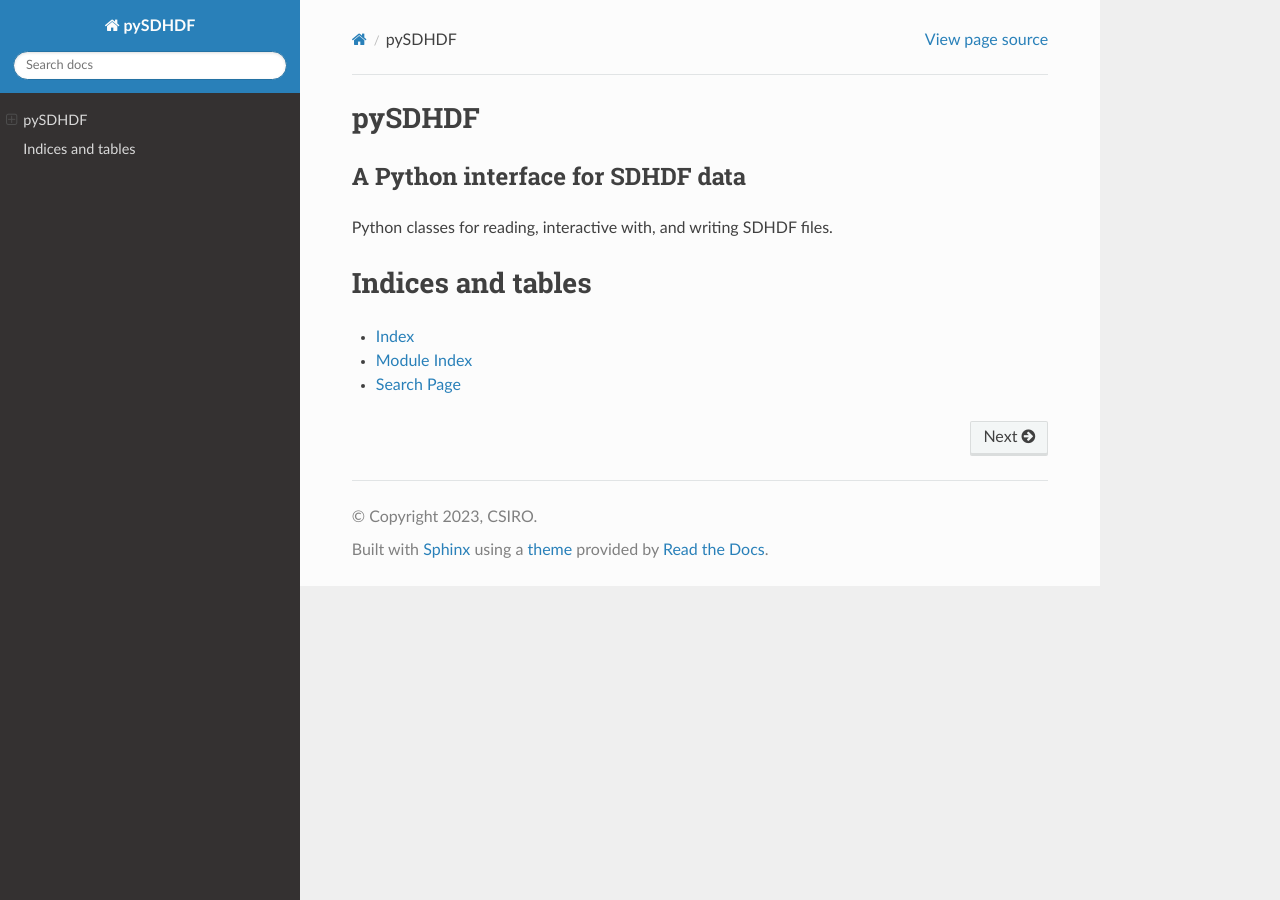
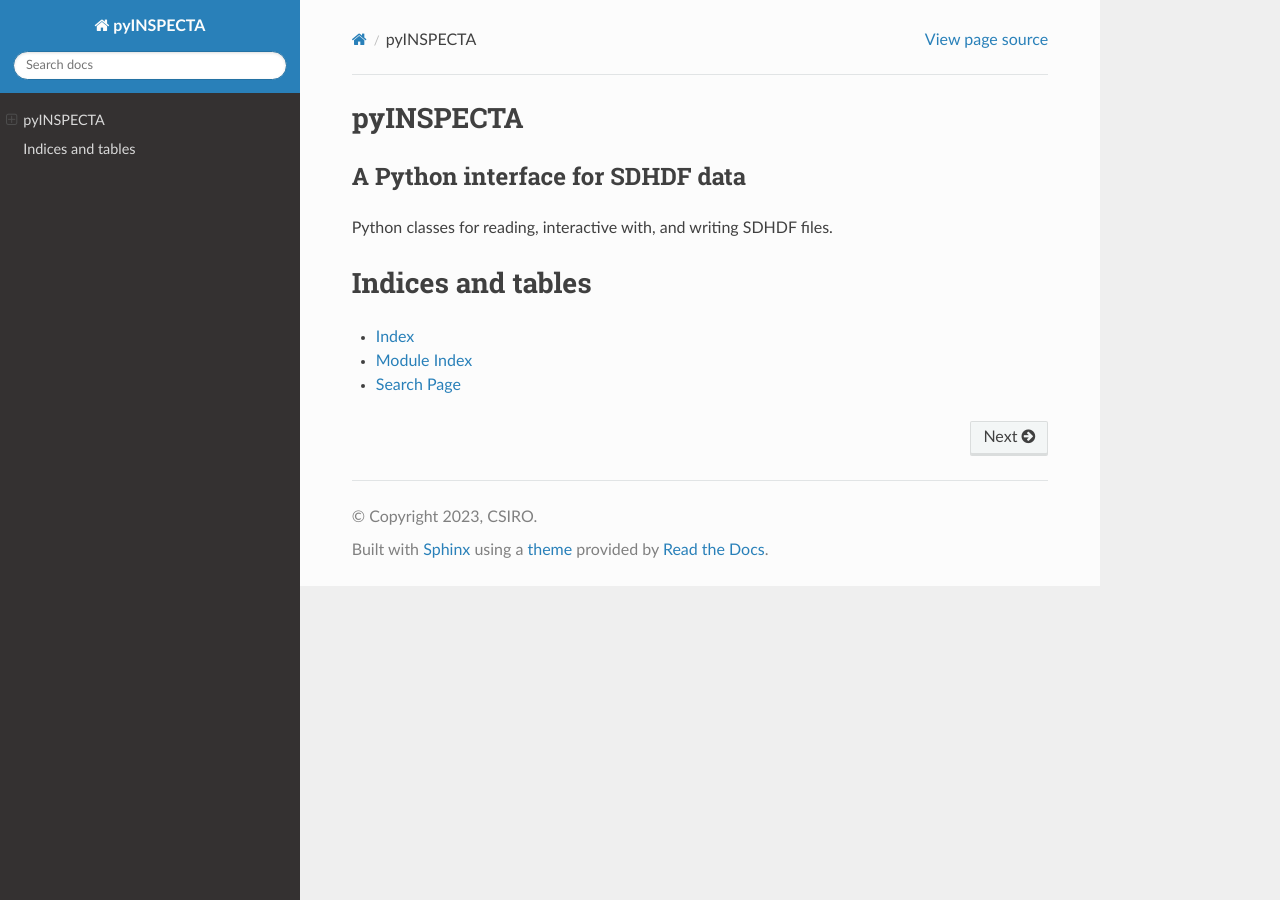
Before and after one commit to AlecThomson/sdhdf_tools, a Sphinx documentation site: the page built from python/docs/index.rst, in a window 1280 px wide. Built offline with Sphinx 7.4.7 and the Read the Docs theme 2.0.0, drawn with Linux system fonts in a browser that asks for light colours; the version number could not be read and is left out.

Commit message:
Name change

```diff
--- a/python/docs/conf.py
+++ b/python/docs/conf.py
@@ -35,7 +35,7 @@ for key, val in resources["outputs"].items():
 
 # -- Project information -----------------------------------------------------
 
-project = "pySDHDF"
+project = "pyINSPECTA"
 copyright = "2023, CSIRO"
 author = "Lawrence Toomey, George Hobbs, Alec Thomson"
 
@@ -55,7 +55,7 @@ extensions = [
     "sphinx.ext.napoleon",
 ]
 
-autoapi_dirs = ["../pySDHDF"]
+autoapi_dirs = ["../pyINSPECTA"]
 
 
 # Add any paths that contain templates here, relative to this directory.
--- a/python/docs/index.rst
+++ b/python/docs/index.rst
@@ -1,5 +1,5 @@
 
-pySDHDF
+pyINSPECTA
 ==========================================
 
 .. mdinclude:: ../README.md
```
Also changed, not shown: 6 other files.
